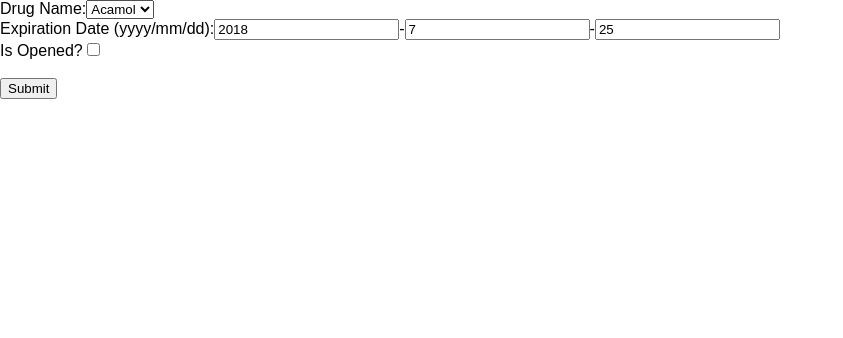
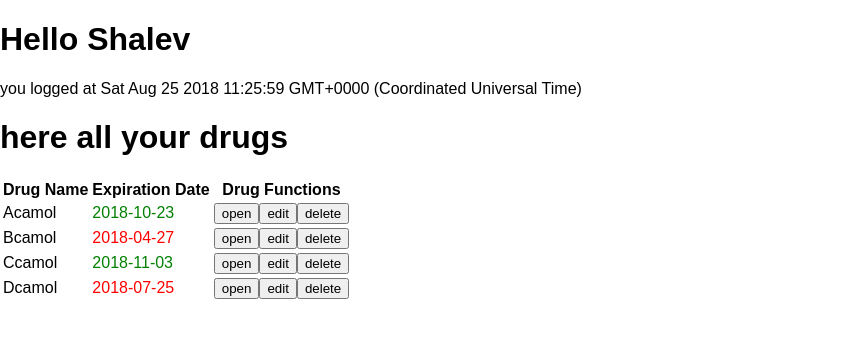
Before and after one commit to ShalevAbadi/PharmApp, a React (Create React App) app in the folder clientside/: page / in a window 1280 px wide. Shown: the top 338 px of the page, without its empty margins (0-843 px from the left). Built offline with nearby package versions, Linux system fonts and the light colour scheme.

Commit message:
userDrugEdit.comp improved

```diff
--- a/clientside/src/App.js
+++ b/clientside/src/App.js
@@ -6,7 +6,7 @@
 
 class App extends Component {
   state = {
-    page: 'addUserDrug',
+    page: '',
     userName: 'userTest',
     nextDrugId: 6,
     nextUserDrugId: 4,
--- a/clientside/src/userDrugEdit.comp.js
+++ b/clientside/src/userDrugEdit.comp.js
@@ -1,26 +1,35 @@
 import * as React from 'react';
 import { UserDrugEditDateOpened } from './userDrugEditDateOpened.comp';
-import { UserDrugEditDateClosed } from './userDrugEditDateClosed.comp';
+import { UserDrugEditView } from './userDrugEditView.comp';
 export class UserDrugEdit extends React.Component {
 
     state = {
-        isOpened: this.props.drug.isOpened
+        isOpened: this.props.drug.isOpened,
+        year: this.props.drug.isOpened ? this.props.drug.dateOpened.getFullYear() : this.props.drug.closedExpirationDate.getFullYear(),
+        month: this.props.drug.isOpened ? this.props.drug.dateOpened.getMonth() : this.props.drug.closedExpirationDate.getMonth(),
+        day: this.props.drug.isOpened ? this.props.drug.dateOpened.getDate() : this.props.drug.closedExpirationDate.getDate()
+    }
+
+    handleSubmit = (event) => {
+        let newDate = new Date(this.state.year, this.state.month, this.state.day);
+        let oldUserDrug = this.props.drug;
+        let newUserDrug = this.state.isOpened ?
+            { ...oldUserDrug, dateOpened: newDate, isOpened: true, isEditing: false } :
+            { ...oldUserDrug, closedExpirationDate: newDate, isOpened: false, isEditing: false };
+        event.preventDefault();
+        this.props.drugEdited(newUserDrug);
+    }
+
+    handleChange = (event) => {
+        let name = event.target.name;
+        this.setState({
+            [name]: event.target.value
+        })
+
     }
 
     showEditOpenedOrClosed() {
-        return this.state.isOpened ?
-            <UserDrugEditDateOpened drug={this.props.drug} drugEdited={this.props.drugEdited} /> :
-            <UserDrugEditDateClosed drug={this.props.drug} drugEdited={this.props.drugEdited} />;
-    }
-    format2Digits(num) {
-        return (num > 9 ? num : '0' + num)
-    }
-
-    formatDate(date) {
-        let year = date.getFullYear();
-        let month = this.format2Digits(date.getMonth());
-        let day = this.format2Digits(date.getDate());
-        return year + '-' + month + '-' + day;
+        return this.state.isOpened ? "Date Opened" : "Expiration Date";
     }
 
     toggleOpen = () => {
@@ -39,7 +48,8 @@
                         Is Opened?
                         <input type="checkbox" name="isOpened" checked={this.state.isOpened} onClick={this.toggleOpen} />
                     </label>
-                    {this.showEditOpenedOrClosed()}
+                    <h1>{this.showEditOpenedOrClosed()} (yyyy/mm/dd) </h1>
+                    <UserDrugEditView drug={this.props.drug} handleSubmit={this.handleSubmit} handleChange={this.handleChange} year={this.state.year} month={this.state.month} day={this.state.day} />
                 </form>
             </div >
         );
--- a/clientside/src/userDrugEditDateClosed.comp.js
+++ /dev/null
@@ -1,57 +0,0 @@
-import * as React from 'react';
-
-export class UserDrugEditDateClosed extends React.Component {
-
-    state = {
-        year: this.props.drug.closedExpirationDate.getFullYear(),
-        month: this.props.drug.closedExpirationDate.getMonth(),
-        day: this.props.drug.closedExpirationDate.getDay()
-    }
-
-    format2Digits(num) {
-        return (num > 9 ? num : '0' + num)
-    }
-
-    formatDate(date) {
-        let year = date.getFullYear();
-        let month = this.format2Digits(date.getMonth());
-        let day = this.format2Digits(date.getDate());
-        return year + '-' + month + '-' + day;
-    }
-
-    handleSubmit = (event) => {
-        let newClosedExpirationDate = new Date(this.state.year, this.state.month, this.state.day);
-        let oldUserDrug = this.props.drug;
-        let newUserDrug = { ...oldUserDrug, closedExpirationDate: newClosedExpirationDate, isOpened: false, isEditing: false };
-        event.preventDefault();
-        this.props.drugEdited(newUserDrug);
-    }
-
-    handleInputChange = (event) => {
-        let name = event.target.name;
-        this.setState({
-            [name]: event.target.value
-        })
-
-    }
-
-    render() {
-        return (
-            <div>
-                <div>
-                    <h1> Expiration Date (yyyy/mm/dd) </h1>
-                </div>
-                <div>
-                    <form onSubmit={this.handleSubmit}>
-                        <input type="number" name="year" cols="4" rows="1" defaultValue={this.state.year} onChange={this.handleInputChange} />
-                        -
-                        <input type="number" name="month" cols="2" rows="1" defaultValue={this.format2Digits(this.state.month)} onChange={this.handleInputChange} />
-                        -
-                        <input type="number" name="day" cols="2" rows="1" defaultValue={this.format2Digits(this.state.day)} onChange={this.handleInputChange} />
-                        <input type="submit" value="Submit" />
-                    </form>
-                </div>
-            </div >
-        );
-    }
-}
--- a/clientside/src/userDrugEditDateOpened.comp.js
+++ b/clientside/src/userDrugEditDateOpened.comp.js
@@ -6,17 +6,6 @@
         year: this.props.drug.dateOpened.getFullYear(),
         month: this.props.drug.dateOpened.getMonth(),
         day: this.props.drug.dateOpened.getDay()
-    }
-
-    format2Digits(num) {
-        return (num > 9 ? num : '0' + num)
-    }
-
-    formatDate(date) {
-        let year = date.getFullYear();
-        let month = this.format2Digits(date.getMonth());
-        let day = this.format2Digits(date.getDate());
-        return year + '-' + month + '-' + day;
     }
 
     handleSubmit = (event) => {
@@ -44,9 +33,9 @@
                     <form onSubmit={this.handleSubmit}>
                         <input type="number" name="year" cols="4" rows="1" defaultValue={this.state.year} onChange={this.handleInputChange} />
                         -
-                        <input type="number" name="month" cols="2" rows="1" defaultValue={this.format2Digits(this.state.month)} onChange={this.handleInputChange} />
+                        <input type="number" name="month" cols="2" rows="1" defaultValue={this.state.month} onChange={this.handleInputChange} />
                         -
-                        <input type="number" name="day" cols="2" rows="1" defaultValue={this.format2Digits(this.state.day)} onChange={this.handleInputChange} />
+                        <input type="number" name="day" cols="2" rows="1" defaultValue={this.state.day} onChange={this.handleInputChange} />
                         <input type="submit" value="Submit" />
                     </form>
                 </div >
--- /dev/null
+++ b/clientside/src/userDrugEditView.comp.js
@@ -0,0 +1,27 @@
+import * as React from 'react';
+
+export class UserDrugEditView extends React.Component {
+
+    onSubmit = (event) => {
+        this.props.handleSubmit(event);
+    }
+
+    onChanged = (event) => {
+        this.props.handleChange(event);
+    }
+
+    render() {
+        return (
+            <div>
+                <form onSubmit={this.onSubmit}>
+                    <input type="number" name="year" cols="4" rows="1" defaultValue={this.props.year} onChange={this.onChanged} />
+                    -
+                    <input type="number" name="month" cols="2" rows="1" defaultValue={this.props.month} onChange={this.onChanged} />
+                    -
+                    <input type="number" name="day" cols="2" rows="1" defaultValue={this.props.day} onChange={this.onChanged} />
+                    <input type="submit" value="Submit" />
+                </form>
+            </div>
+        );
+    }
+}
```
